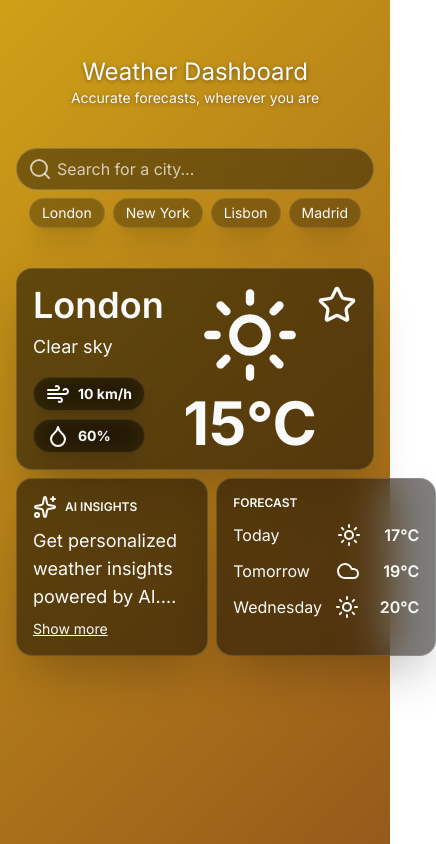
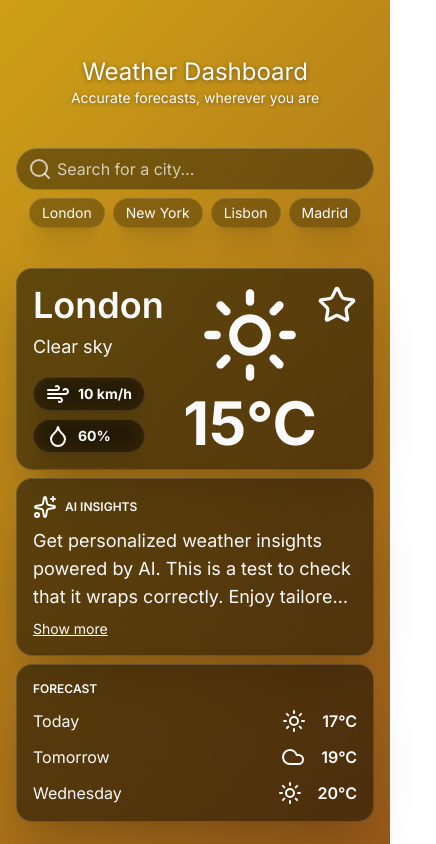
Before and after one commit to jsjf93/WeatherDashboard, a React (Vite) app in the folder WeatherDashboard.Web/: page / in a window 390 px wide. Shown: the whole page, 436 px wide, since content can reach past the window. Built offline with nearby package versions, Linux system fonts and the light colour scheme.

Commit message:
Abstracted ai insights and forecasts features into components

```diff
--- a/WeatherDashboard.Web/src/App.tsx
+++ b/WeatherDashboard.Web/src/App.tsx
@@ -10,8 +10,9 @@ import {
   CloudSnow,
   Sun,
   Star,
-  Sparkles,
 } from "lucide-react";
+import { Insights } from "./components/Insights";
+import { Forecast } from "./components/Forecast";
 
 const MOCK_WEATHER_DATA = {
   London: {
@@ -60,7 +61,6 @@ function App() {
     location: "London",
     ...MOCK_WEATHER_DATA["London"],
   });
-  const [showFullInsights, setShowFullInsights] = useState(false);
 
   const getThemeColors = () => {
     if (!currentWeather) return "theme-cloudy";
@@ -145,57 +145,9 @@ function App() {
           </Card>
         </div>
 
-        <div className="w-full max-w-3xl mx-auto flex gap-2">
-          <div className="flex-1">
-            <Card>
-              <div className="flex flex-col min-h-36 items-start">
-                <h2 className="text-xs font-semibold mb-2 uppercase">
-                  <span className="flex items-center gap-2">
-                    <Sparkles /> AI Insights
-                  </span>
-                </h2>
-                <p
-                  className={`w-full text-lg ${!showFullInsights ? "line-clamp-3" : ""}`}
-                >
-                  Get personalized weather insights powered by AI. This is a
-                  test to check that it wraps correctly. Enjoy tailored advice
-                  for your daily activities based on the latest weather data.
-                  Stay ahead of changing conditions with our smart
-                  recommendations. Whether you're planning outdoor adventures or
-                  daily commutes, our AI insights have got you covered.
-                </p>
-                <button
-                  onClick={() => setShowFullInsights(!showFullInsights)}
-                  className="text-sm mt-2 underline hover:no-underline"
-                >
-                  {showFullInsights ? "Show less" : "Show more"}
-                </button>
-              </div>
-            </Card>
-          </div>
-
-          <div className="flex-none w-55">
-            <Card>
-              <div className="flex flex-col gap-3 min-h-36">
-                <h2 className="text-xs font-semibold uppercase">Forecast</h2>
-                <div className="flex items-center gap-4 whitespace-nowrap justify-between">
-                  <span className="w-20">Today</span>
-                  <Sun size={24} className="shrink-0" />
-                  <span className="font-semibold">17°C</span>
-                </div>
-                <div className="flex items-center gap-4 whitespace-nowrap justify-between">
-                  <span className="w-20">Tomorrow</span>
-                  <Cloud size={24} className="shrink-0" />
-                  <span className="font-semibold">19°C</span>
-                </div>
-                <div className="flex items-center gap-4 whitespace-nowrap justify-between">
-                  <span className="w-20">Wednesday</span>
-                  <Sun size={24} className="shrink-0" />
-                  <span className="font-semibold">20°C</span>
-                </div>
-              </div>
-            </Card>
-          </div>
+        <div className="w-full max-w-3xl mx-auto flex flex-col md:flex-row gap-2">
+          <Insights />
+          <Forecast />
         </div>
       </div>
     </div>
--- /dev/null
+++ b/WeatherDashboard.Web/src/components/Forecast.tsx
@@ -0,0 +1,35 @@
+import { Sun, Cloud } from "lucide-react";
+import { Card } from "./Card";
+
+export function Forecast() {
+  return (
+    <div className="flex-none w-full md:w-55">
+      <Card>
+        <div className="flex flex-col gap-3 md:min-h-36">
+          <h2 className="text-xs font-semibold uppercase">Forecast</h2>
+          <div className="flex items-center gap-4 whitespace-nowrap justify-between">
+            <span className="w-20">Today</span>
+            <div className="flex items-center gap-4">
+              <Sun size={24} className="shrink-0" />
+              <span className="font-semibold">17°C</span>
+            </div>
+          </div>
+          <div className="flex items-center gap-4 whitespace-nowrap justify-between">
+            <span className="w-20">Tomorrow</span>
+            <div className="flex items-center gap-4">
+              <Cloud size={24} className="shrink-0" />
+              <span className="font-semibold">19°C</span>
+            </div>
+          </div>
+          <div className="flex items-center gap-4 whitespace-nowrap justify-between">
+            <span className="w-20">Wednesday</span>
+            <div className="flex items-center gap-4">
+              <Sun size={24} className="shrink-0" />
+              <span className="font-semibold">20°C</span>
+            </div>
+          </div>
+        </div>
+      </Card>
+    </div>
+  );
+}
--- /dev/null
+++ b/WeatherDashboard.Web/src/components/Insights.tsx
@@ -0,0 +1,37 @@
+import { useState } from "react";
+import { Sparkles } from "lucide-react";
+import { Card } from "./Card";
+
+export function Insights() {
+  const [showFullInsights, setShowFullInsights] = useState(false);
+
+  return (
+    <div className="flex-1">
+      <Card>
+        <div className="flex flex-col min-h-36 items-start">
+          <h2 className="text-xs font-semibold mb-2 uppercase">
+            <span className="flex items-center gap-2">
+              <Sparkles /> AI Insights
+            </span>
+          </h2>
+          <p
+            className={`w-full text-lg ${!showFullInsights ? "line-clamp-3" : ""}`}
+          >
+            Get personalized weather insights powered by AI. This is a test to
+            check that it wraps correctly. Enjoy tailored advice for your daily
+            activities based on the latest weather data. Stay ahead of changing
+            conditions with our smart recommendations. Whether you're planning
+            outdoor adventures or daily commutes, our AI insights have got you
+            covered.
+          </p>
+          <button
+            onClick={() => setShowFullInsights(!showFullInsights)}
+            className="text-sm mt-2 underline hover:no-underline"
+          >
+            {showFullInsights ? "Show less" : "Show more"}
+          </button>
+        </div>
+      </Card>
+    </div>
+  );
+}
```
